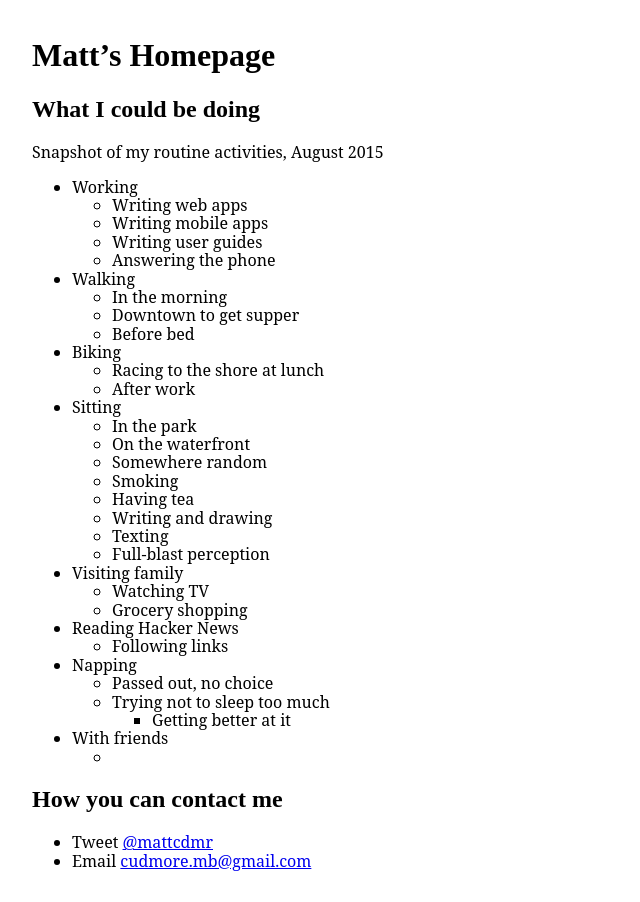
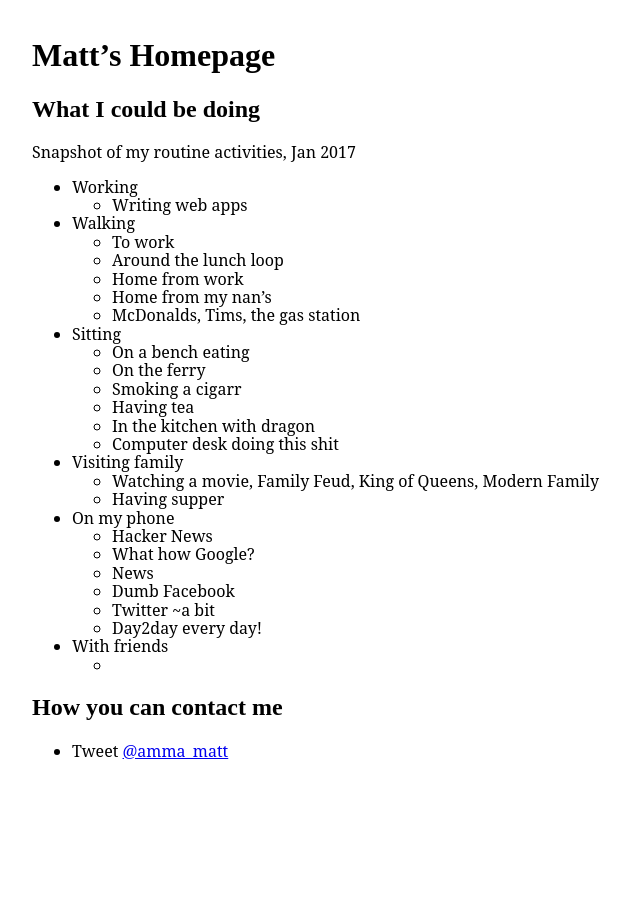
Before and after one commit to macu/mattcudmore.ca, a Jekyll site: the page built from index.md, in a window 1280 px wide. Shown: the whole page, without its empty margins (0-640 px from the left). Built offline with Jekyll 4.4.1, drawn with Linux system fonts in a browser that asks for light colours; nearby versions of some CDN libraries; our own code applies the rules of GitHub Pages for plain Markdown files.

Commit message:
Update index.md

```diff
--- a/index.md
+++ b/index.md
@@ -6,42 +6,36 @@ layout: base
 
 ## What I could be doing
 
-Snapshot of my routine activities, August 2015
+Snapshot of my routine activities, Jan 2017
 
 - Working
 	- Writing web apps
-	- Writing mobile apps
-	- Writing user guides
-	- Answering the phone
 - Walking
-	- In the morning
-	- Downtown to get supper
-	- Before bed
-- Biking
-	- Racing to the shore at lunch
-	- After work
+	- To work
+	- Around the lunch loop
+	- Home from work
+	- Home from my nan's
+	- McDonalds, Tims, the gas station
 - Sitting
-	- In the park
-	- On the waterfront
-	- Somewhere random
-	- Smoking
+	- On a bench eating
+	- On the ferry
+	- Smoking a cigarr
 	- Having tea
-	- Writing and drawing
-	- Texting
-	- Full-blast perception
+	- In the kitchen with dragon
+	- Computer desk doing this shit
 - Visiting family
-	- Watching TV
-	- Grocery shopping
-- Reading Hacker News
-	- Following links
-- Napping
-	- Passed out, no choice
-	- Trying not to sleep too much
-		- Getting better at it
+	- Watching a movie, Family Feud, King of Queens, Modern Family
+	- Having supper
+- On my phone
+	- Hacker News
+	- What how Google?
+	- News
+	- Dumb Facebook
+	- Twitter ~a bit
+	- Day2day every day!
 - With friends
-	- <!-- Dennis -->
+	- <!-- -->
 
 ## How you can contact me
 
-- Tweet <a href="https://twitter.com/mattcdmr">@mattcdmr</a>
-- Email <a href="mailto:cudmore.mb@gmail.com">cudmore.mb@gmail.com</a>
+- Tweet <a href="https://twitter.com/amma_matt">@amma_matt</a>
```
